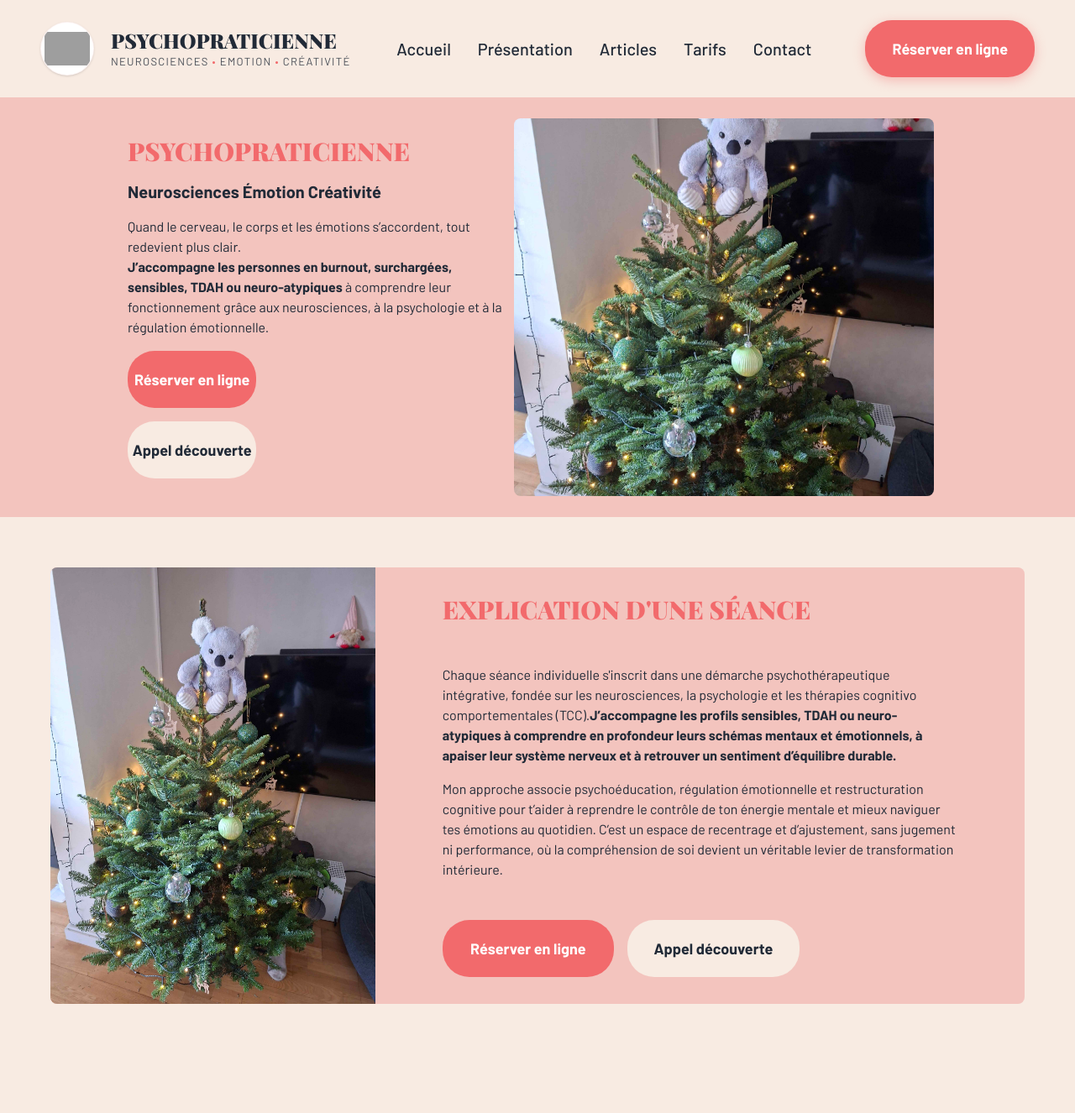
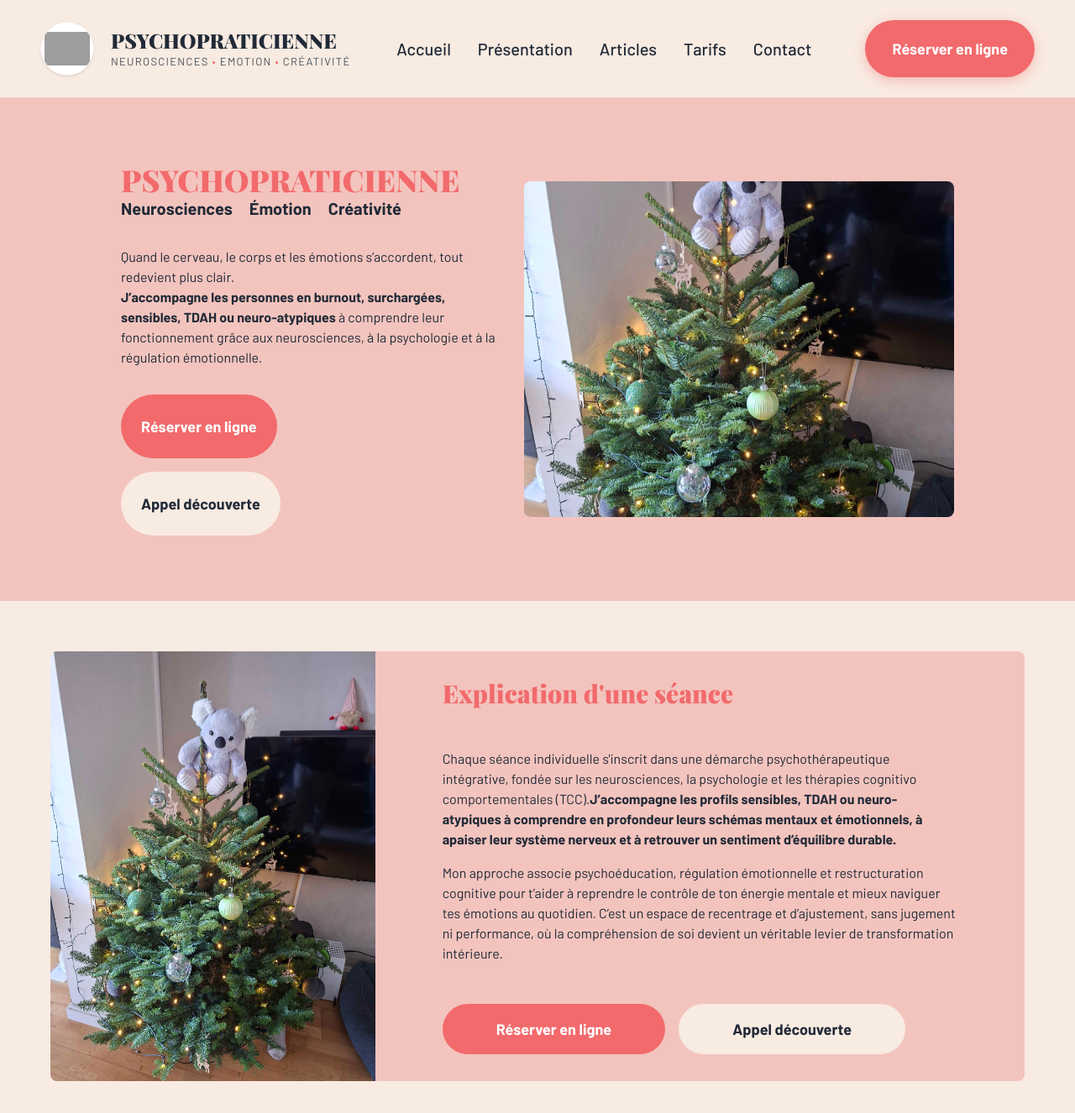
Before and after one commit to nicochnz/Elody_Psy, a Next.js app in the folder elody_psy/: page / in a window 1280 px wide. Shown: the top 1326 px of the page at 84% size. Before the commit the page ends 1256 px from the top, so only its background shows below. Built offline with nearby package versions, Linux system fonts and the light colour scheme; grey boxes are pictures that could not be loaded.

Commit message:
fix img size and buttons

```diff
--- a/elody_psy/app/components/header.tsx
+++ b/elody_psy/app/components/header.tsx
@@ -57,7 +57,7 @@ export default function Header() {
 
           <Link
             href="/pages/contact"
-            className="bg-secondary text-white px-8 py-5 rounded-4xl font-barlow text-lg font-bold hover:bg-secondary/90 transition-all shadow-[0_4px_14px_0_rgba(242,106,108,0.39)] active:scale-95"
+            className="bg-secondary text-white px-8 py-5 rounded-full font-barlow text-lg font-bold hover:bg-secondary/90 transition-all shadow-[0_4px_14px_0_rgba(242,106,108,0.39)] active:scale-95"
           >
             Réserver en ligne
           </Link>
--- a/elody_psy/app/pages/homepage/page.tsx
+++ b/elody_psy/app/pages/homepage/page.tsx
@@ -3,32 +3,36 @@ import Image from "next/image";
 export default function Homepage () {
   return (
     <main>
-      <section className="bg-primary w-full h-[500px]">
-        <div className="flex w-full h-full items-center justify-between px-30">
-          <div className="flex flex-col gap-4 flex-1 max-w-xl pl-8">
-            <h1 className="text-3xl font-black uppercase text-secondary">Psychopraticienne</h1>
-            <p className="text-xl font-barlow text-black-custom font-bold ">
-              Neurosciences Émotion Créativité
+      <section className="bg-primary w-full h-[600px]">
+        <div className="flex w-full h-full items-center justify-between px-36">
+          <div className="flex flex-col flex-1 max-w-xl">
+            <div className="max-w-md">
+            <h1 className="text-4xl font-black uppercase text-secondary">Psychopraticienne</h1>
+            <p className="text-xl font-barlow text-black-custom font-bold">
+              Neurosciences <span className="mx-2"></span>Émotion <span className="mx-2"></span>Créativité
             </p>
-            <p className="w-1xl">
+            <p className="py-8 w-1xl">
               Quand le cerveau, le corps et les émotions s’accordent,
               tout redevient plus clair.<br></br> <span className="font-bold">J’accompagne les personnes en burnout, surchargées,
               sensibles, TDAH ou neuro-atypiques</span> à comprendre leur
               fonctionnement grâce aux neurosciences, à la psychologie et à la régulation émotionnelle.
             </p>
-            <button className="bg-secondary text-white  w-1/3 py-5 rounded-4xl font-barlow text-lg font-bold hover:bg-secondary/90 transition-all  active:scale-95 cursor-pointer">
+            <div className="flex flex-col gap-4">
+            <button className="bg-secondary text-white w-fit px-6 py-6 rounded-full font-barlow text-lg font-bold hover:bg-secondary/90 transition-all whitespace-nowrap active:scale-95 cursor-pointer">
             Réserver en ligne
           </button>
-          <button  className="bg-white-custom hover:bg-white-custom/80 text-black-custom w-1/3 py-5 rounded-4xl font-barlow text-lg font-bold  transition-all active:scale-95 cursor-pointer">Appel découverte</button>
+          <button  className="bg-white-custom hover:bg-white-custom/80 text-black-custom w-fit px-6 py-6 rounded-full font-barlow text-lg font-bold transition-all whitespace-nowrap active:scale-95 cursor-pointer">Appel découverte</button>
           </div>
-          <div className="pr-12">
+          </div>
+          </div>
+          <div className="">
             <Image
               src="/test_home.jpg"
               alt="Logo Elody"
               width={300}
               height={300
               }
-              className="rounded-lg w-[500px] h-[450px] object-cover"
+              className="rounded-lg w-lg h-[400px] object-cover"
             />
           </div>
         </div>
@@ -40,7 +44,7 @@ export default function Homepage () {
         <Image src="/test_home.jpg" alt="Logo Elody" fill className="rounded-l-lg aspect-3/2 object-cover" />
         </div>
         <div className="flex flex-col gap-4 col-span-2 mx-auto px-20">
-        <h1 className="text-3xl font-black uppercase text-secondary py-8">
+        <h1 className="text-3xl font-black text-secondary py-8">
           Explication d&apos;une séance</h1>
           <p className="">Chaque séance individuelle s&apos;inscrit dans une démarche psychothérapeutique
           intégrative, fondée sur les neurosciences, la psychologie et les thérapies cognitivo
@@ -55,10 +59,10 @@ export default function Homepage () {
           sans jugement ni performance, où la compréhension de soi devient un véritable
           levier de transformation intérieure.</p>
           <div className="flex gap-4 py-8">
-          <button className="bg-secondary text-white  w-1/3 py-5 rounded-4xl font-barlow text-lg font-bold hover:bg-secondary/90 transition-all  active:scale-95 cursor-pointer">
+          <button className="bg-secondary text-white w-fit px-16 py-4 rounded-4xl font-barlow text-lg font-bold hover:bg-secondary/90 transition-all whitespace-nowrap active:scale-95 cursor-pointer">
             Réserver en ligne
           </button>
-          <button  className="bg-white-custom hover:bg-white-custom/80 text-black-custom w-1/3 py-5 rounded-4xl font-barlow text-lg font-bold  transition-all active:scale-95 cursor-pointer">Appel découverte</button>
+          <button  className="bg-white-custom hover:bg-white-custom/80 text-black-custom w-fit px-16 py-4 rounded-4xl font-barlow text-lg font-bold transition-all whitespace-nowrap active:scale-95 cursor-pointer">Appel découverte</button>
           </div>
           </div>
       </section>
```
